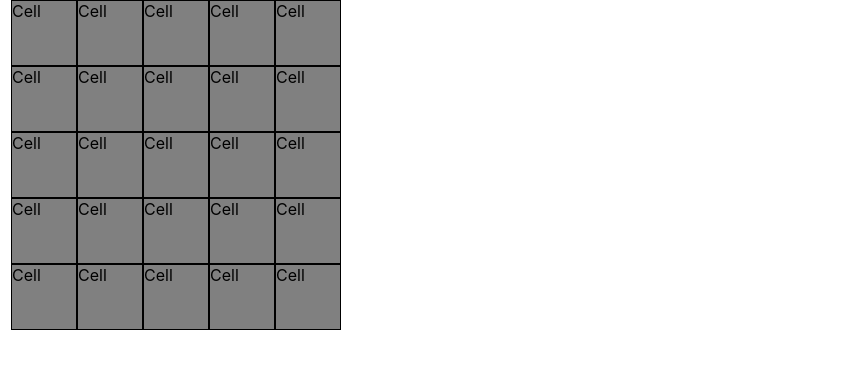
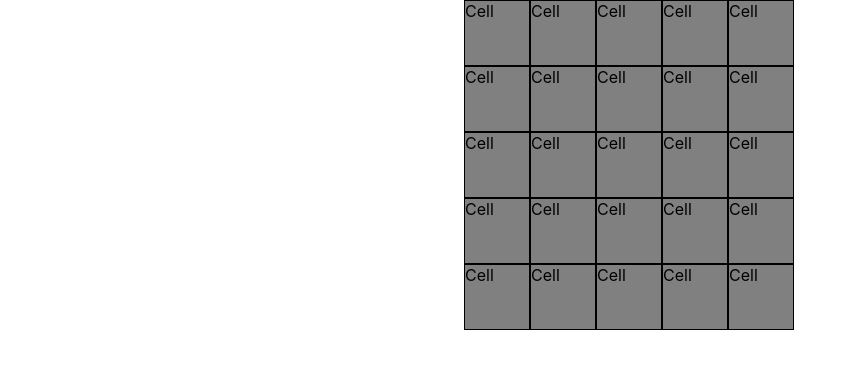
Before and after one commit to BlakeMcD/grid-owl, a React (Create React App) app: page / in a window 1280 px wide. Shown: the top 368 px of the page, without its empty margins (0-846 px from the left). Built offline with nearby package versions, Linux system fonts and the light colour scheme.

Commit message:
grid centered on page

```diff
--- a/src/grid/Grid.js
+++ b/src/grid/Grid.js
@@ -21,9 +21,11 @@ function Grid() {
     }
 
     return (
-        <div className={styles.root} style={{ width: `${(cellSize * columns) + (cellSize / 2)}px` }} >
-            {cellsArray.length ? cellsArray : null}
-        </ div>
+        <div className={styles.root}>
+            <div className={styles.gridContainer} style={{ width: `${(cellSize * columns) + (cellSize / 2)}px` }} >
+                {cellsArray.length ? cellsArray : null}
+            </ div>
+        </div>
     )
 }
 
--- a/src/grid/Grid.module.css
+++ b/src/grid/Grid.module.css
@@ -1,7 +1,11 @@
 .root {
+  display: flex;
+  justify-content: center;
+  align-items: center;
+}
+
+.gridContainer {
   position: relative;
   display: flex;
   flex-wrap: wrap;
-  justify-content: center;
-  align-items: center;
 }
```
